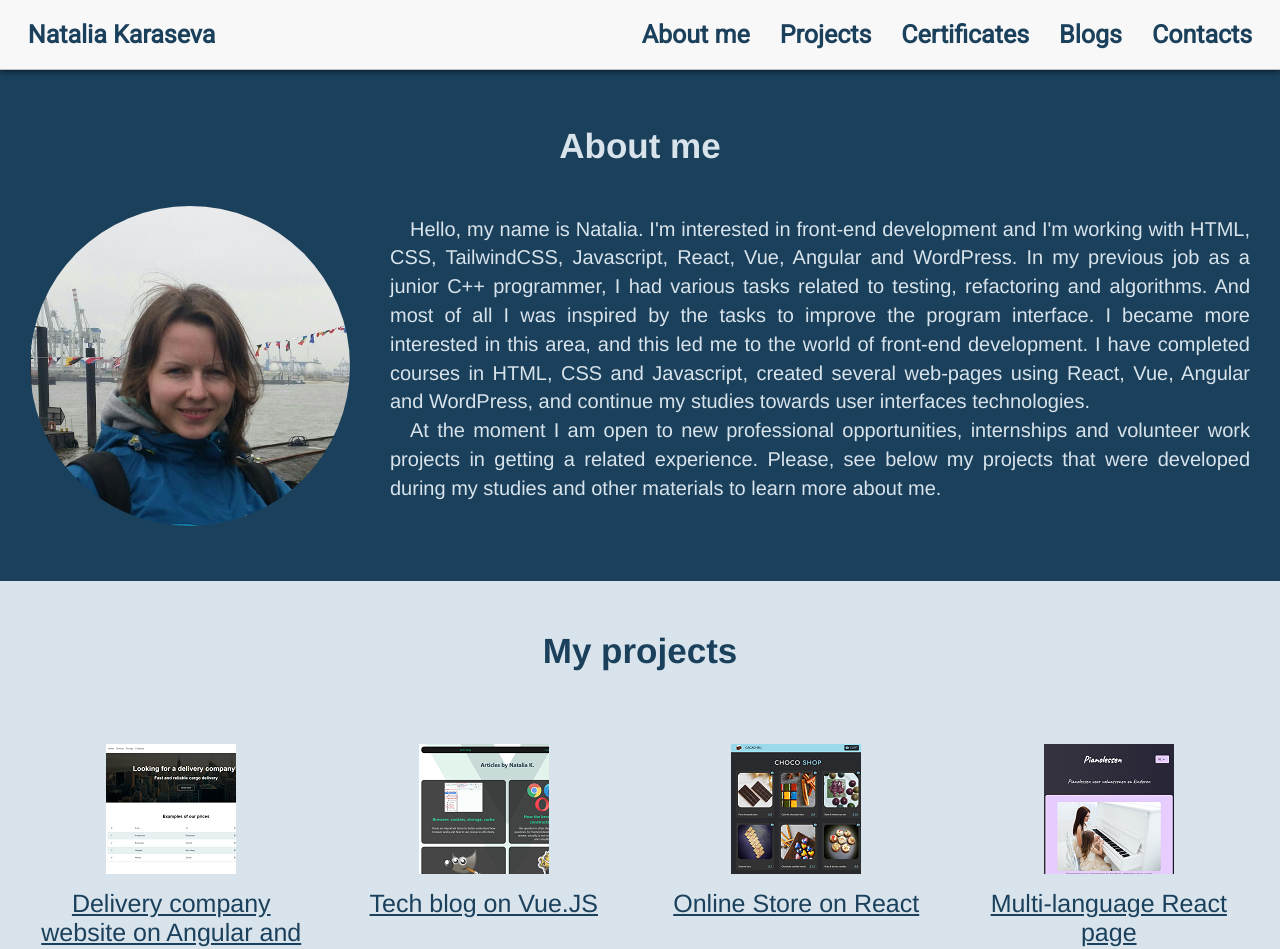
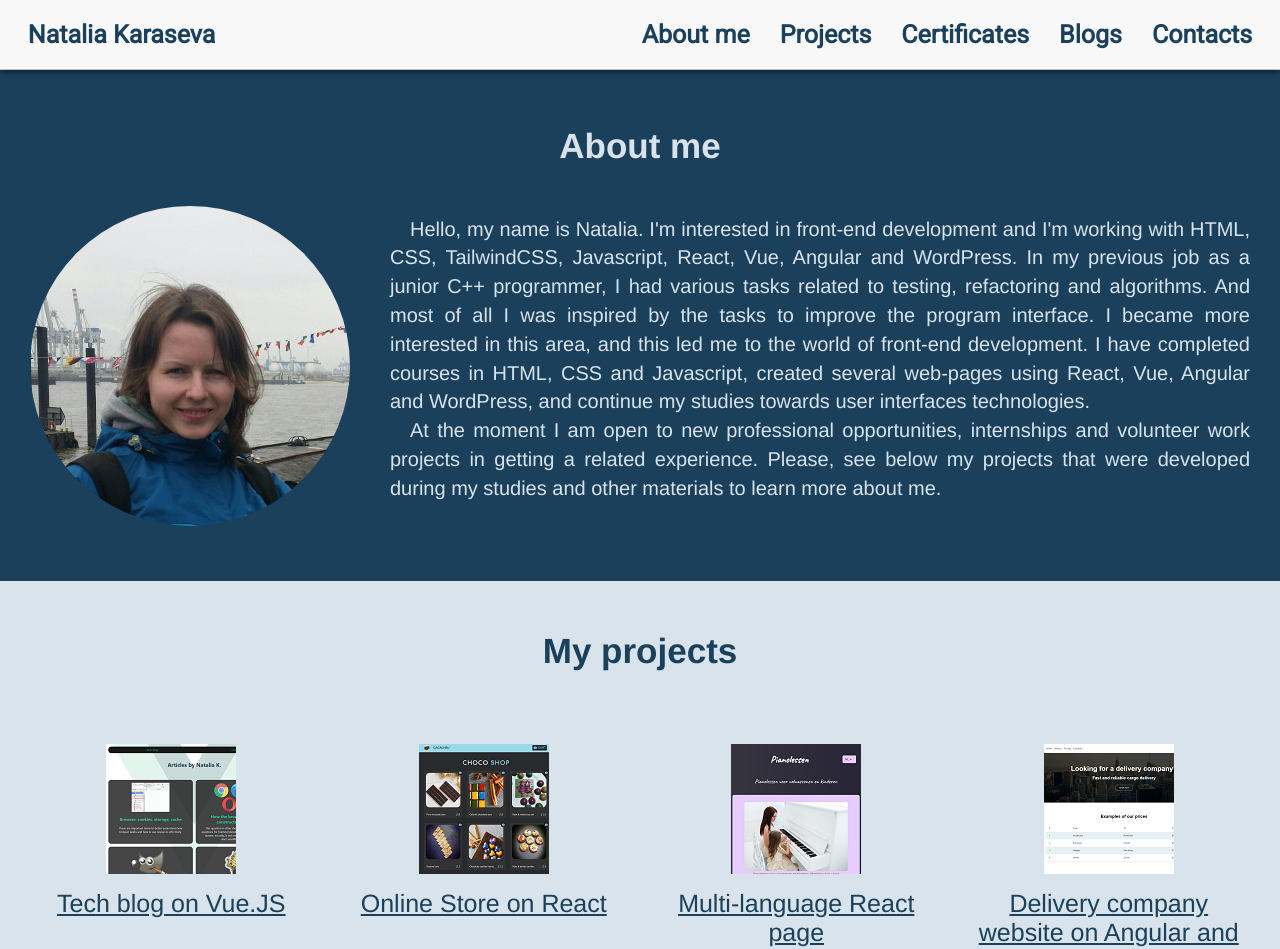
Before and after one commit to nat-k-dev/natkdev.com, a React (Create React App) app: page / in a window 1280 px wide. Shown: the top 949 px of the page. Built offline with nearby package versions, Linux system fonts and the light colour scheme.

Commit message:
change position of project

```diff
--- a/src/components/home/main/projects/projects.js
+++ b/src/components/home/main/projects/projects.js
@@ -6,10 +6,7 @@ import "./projects.css";
 function Projects() {
     return (
       <div className="projects">
-        <Project cssClassName={projectsInfo.angularCargo.cssClassName}
-                  link={projectsInfo.angularCargo.link}
-                  caption={projectsInfo.angularCargo.caption}
-                  internalPage={projectsInfo.angularCargo.internalPage} />
+
         <Project cssClassName={projectsInfo.techBlogVue.cssClassName}
                   link={projectsInfo.techBlogVue.link}
                   caption={projectsInfo.techBlogVue.caption}
@@ -22,6 +19,10 @@ function Projects() {
                   link={projectsInfo.pianoles.link}
                   caption={projectsInfo.pianoles.caption}
                   internalPage={projectsInfo.pianoles.internalPage} />
+        <Project cssClassName={projectsInfo.angularCargo.cssClassName}
+                  link={projectsInfo.angularCargo.link}
+                  caption={projectsInfo.angularCargo.caption}
+                  internalPage={projectsInfo.angularCargo.internalPage} />
         <Project cssClassName={projectsInfo.wordpressBlog.cssClassName}
                   link={projectsInfo.wordpressBlog.link}
                   caption={projectsInfo.wordpressBlog.caption}
```
